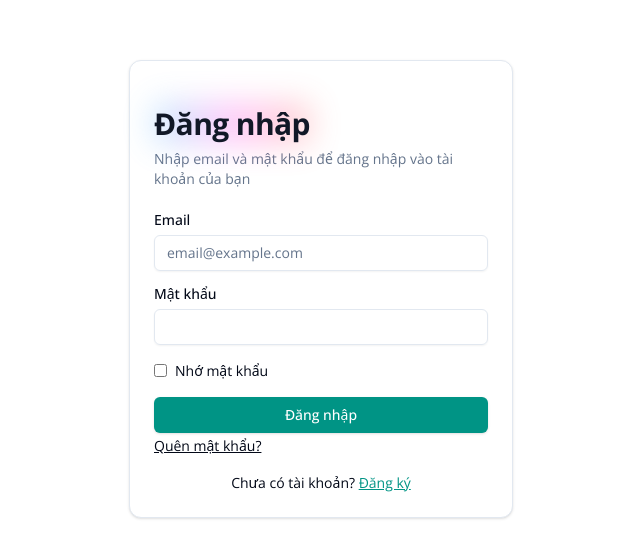
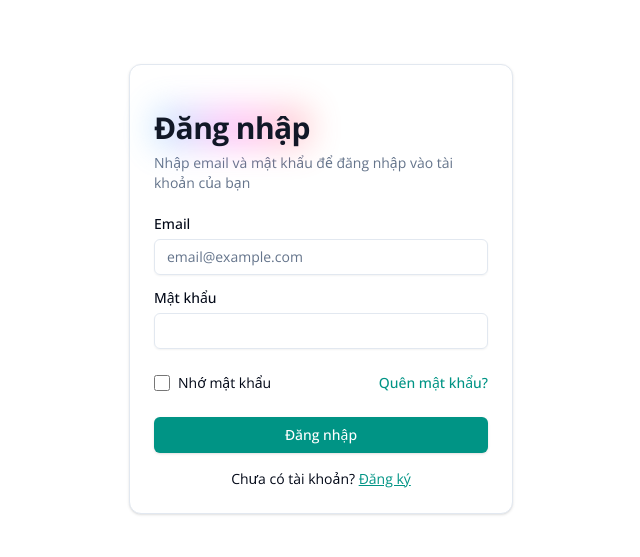
Before and after one commit to Hhieu1866/Eduverso, a Next.js app: page /login in a window 1280 px wide. Shown: the part 111-668 px from the top of the page, without its empty margins (319-959 px from the left). Built offline with nearby package versions, Linux system fonts and the light colour scheme; no server answers; the database is empty.

Commit message:
Cập nhật giao diện trang đăng nhập, điều chỉnh cấu trúc HTML và cải thiện trải nghiệm người dùng với các utility classes. Thêm logic cho checkbox "Nhớ mật khẩu" và liên kết "Quên mật khẩu?" để tăng tính tương tác.

```diff
--- a/app/login/_components/login-form.jsx
+++ b/app/login/_components/login-form.jsx
@@ -136,9 +136,22 @@ export function LoginForm() {
               />
             </div>
 
-            <div className="flex items-center gap-2 text-sm">
-              <input type="checkbox" className="" />
-              <p>Nhớ mật khẩu</p>
+            <div className="mb-2 mt-2 flex items-center justify-between">
+              <label className="flex cursor-pointer select-none items-center gap-2 text-sm">
+                <input
+                  type="checkbox"
+                  className="h-4 w-4 rounded border-gray-300 accent-primary focus:ring-2 focus:ring-primary"
+                  name="remember"
+                  id="remember"
+                />
+                <span>Nhớ mật khẩu</span>
+              </label>
+              <Link
+                href="#"
+                className="text-sm font-medium text-primary transition hover:underline"
+              >
+                Quên mật khẩu?
+              </Link>
             </div>
 
             <Button type="submit" className="w-full" disabled={isLoading}>
@@ -152,9 +165,6 @@ export function LoginForm() {
               )}
             </Button>
           </div>
-          <Link href="#" className="ml-auto inline-block text-sm underline">
-            Quên mật khẩu?
-          </Link>
           <div className="mt-4 text-center text-sm">
             Chưa có tài khoản?{" "}
             <Link
--- a/app/login/page.jsx
+++ b/app/login/page.jsx
@@ -2,7 +2,7 @@ import { LoginForm } from "./_components/login-form";
 
 const LoginPage = () => {
   return (
-    <div className="w-full flex-col h-screen flex items-center justify-center">
+    <div className="flex h-screen w-full flex-col items-center justify-center">
       <div className="container">
         <LoginForm />
       </div>
```
